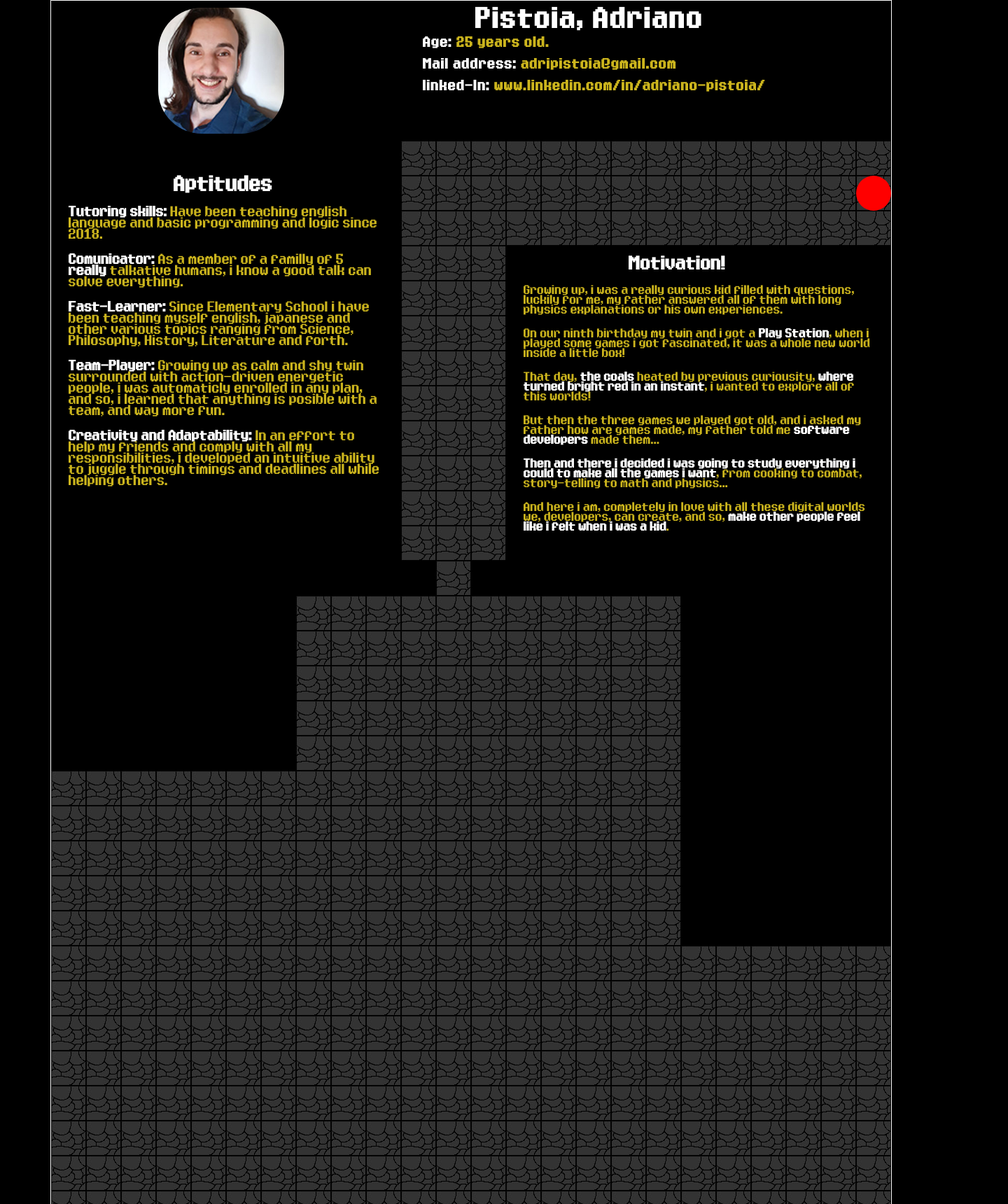
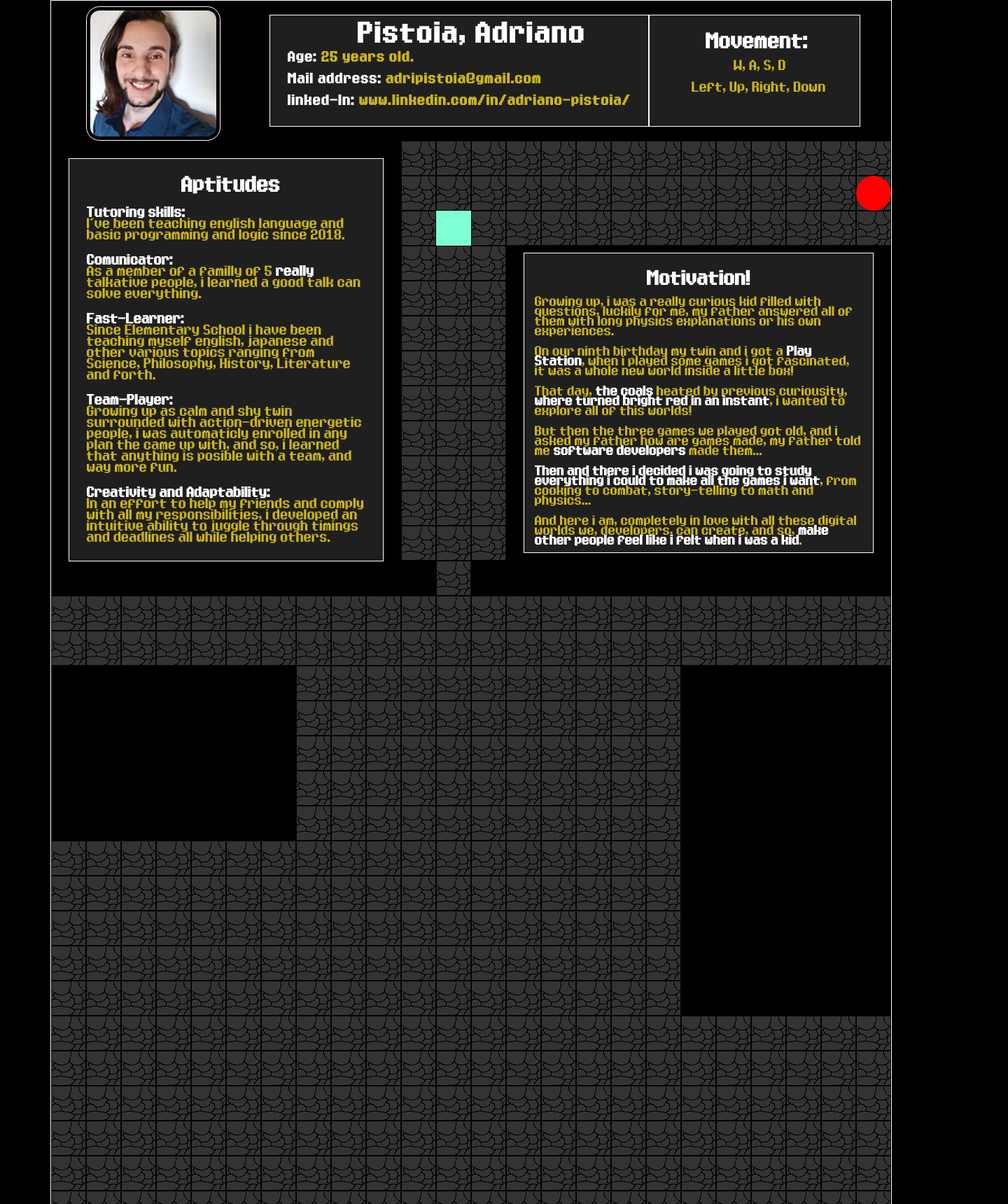
Before and after one commit to AdrianoPistoia/adrianopistoia.github.io, a PHP site: page / in a window 1440 px wide. Shown: the top 1720 px of the page at 70% size. Run offline with PHP 8.4, Linux system fonts and the light colour scheme.

Commit message:
Presentation1

```diff
--- a/CSS/index.css
+++ b/CSS/index.css
@@ -3,7 +3,7 @@
     --main-color:       #557BFF;
     --secondary-color:  #FFA300;
     --terciary-color:   #803C00;
-    --contrast-color:   #838383;
+    --contrast-color:   #1f1f1f;
     --font-color:       #CCB51D;
 }
 
@@ -34,16 +34,30 @@ html{
     background-image: url("../images/tileN5.jpg");
     visibility:     hidden;
     position:       absolute;
-    opacity:        0.3;
+    z-index:        3999999;
+    opacity:        0.6;
     height:         50px;
     width:          50px;
     left:           50px;
     top:            50px;
 }
+.torchFar{
+    background-image: url("../images/tileN4.jpg");
+}
+#checkPoint1{
+    background-color: aquamarine;
+    position:       absolute;
+    z-index:        4000000;
+    height:         50px;
+    width:          50px;
+    left:           550px;
+    top:            300px;
+}
 #player{
     background-color: red;
     border-radius:  50% 50%;
     position:       relative;
+    z-index:        4000000;
     height:         50px;
     width:          50px;
     left:           1150px;
@@ -68,30 +82,56 @@ html{
     top:            -50px;
 }
 .Header img{
-    border-radius:  35%;
-    margin-left:    150px;
-    margin-top:     7px;
-    border:         3px solid rgb(0, 0, 0) ;
+    border-radius:  10%;
+    margin-left:    50px;
+    margin-top:     8px;
+    padding:        5px;
+    border:         1px solid white;
     height:         90%;
 }
 .Header img+div{
-    padding-left:   70px;
-    /* font-family:    "consola"; */
+    background-color: var(--contrast-color);
+    margin-bottom:  20px;
+    margin-left:    70px;
+    margin-top:     20px;
+    border:         1px solid white;
 }
 .Header div>h1{
     padding-bottom: 10px;
     letter-spacing: 2px;
     padding-top:    10px;
-    padding-left:   150px;
-    margin-left:    50px;
+    margin-left:    125px;
     align-self:     flex-start;
+}
+.Tuto{
+    background-color: var(--contrast-color);
+    margin-bottom:  20px;
+    padding-left:   25px;
+    padding-top:    25px;
+    margin-top:     20px;
+    position:       relative;
+    border:         1px solid white;
+    width:          275px;
+}
+.Tuto h2{
+    padding-left:   55px;
+    position:       relative;
+}
+.Tuto p{
+    position:       relative;
+    left:           95px;
+    top:            15px;
+}
+.Tuto p+p{
+    padding-top:    15px;
+    left:           35px;
 }
 .Header div>h1+ul{
     list-style-type:none;
     text-decoration:none;
     letter-spacing: 1px;
-    padding-left:   75px;
-    margin-left:    50px;
+    margin-right:   25px;
+    margin-left:    25px;
 }
 .Header div>h1+ul>li{
     padding-bottom: 15px;
@@ -105,6 +145,14 @@ html{
     width:          100%;
     top:            -50px;
 }
+/* #screen1{
+    position: absolute;
+    width: 1200px;
+    height: 650px;
+    background-color: black;
+    z-index: 1000;
+    top: 200px;
+} */
 .blockRight{
     background-color:black;
     font-size:      15px;
@@ -114,14 +162,21 @@ html{
     left:           50px;
     top:            150px;
 }
+.blockRight div{
+    background-color: var(--contrast-color);
+    padding-bottom: 10px;
+    border:         1px solid white;
+    margin:         10px 25px 10px 25px;
+}
 .blockRight h2{
+    padding-top:    10px;
     position:       relative;
     left:           175px;
 }
 .blockRight p{
-    padding-right:  25px;
-    padding-left:   25px;
-    padding-top:    20px;
+    padding-right:  15px;
+    padding-left:   15px;
+    padding-top:    15px;
 }
 .puertaDer{
     background-color: black;
@@ -141,16 +196,28 @@ html{
 }
 .Aptitudes{
     background-color: black;
-    padding-top:    50px;
+    padding-top:    25px;
     min-height:     500px;
     min-width:      500px;
     max-width:      500px;
     position:       relative;
     left:           0px;
 }
+.Aptitudes div{
+    background-color: var(--contrast-color);
+    padding-bottom: 25px;
+    margin-bottom:  25px;
+    padding-right:  25px;
+    padding-left:   25px;
+    margin-right:   25px;
+    padding-top:    25px;
+    margin-left:    25px;
+    border:         1px solid white;
+
+}
 .Aptitudes h2{
     position:       relative;
-    left:           175px;
+    left:           135px;
 }
 .boldenThis{
     font-weight:    bolder;
@@ -160,12 +227,10 @@ html{
     margin-top:     15px;
     color:          white;
 }
-.font14{
+/* .font14{
     font-size:      14px;
-}
+} */
 .Aptitudes p{
-    padding-right:  25px;
-    padding-left:   25px;
     padding-top:    20px;
 }
 .parte2{
@@ -177,7 +242,7 @@ html{
     position:       relative;
     height:         250px;
     width:          350px;
-    top:            -50px;
+    top:            50px;
 }
 .P2bloqueIzqDown{
     background-color: black;
@@ -185,5 +250,5 @@ html{
     height:         500px;
     width:          300px;
     left:           550px;
-    top:            -50px;
+    top:            50px;
 }
--- a/index.html
+++ b/index.html
@@ -9,7 +9,7 @@
 </head>
 <body>
     <div id="game">
-        <torch id="t1" class="torch"></torch>
+        <!-- <torch id="t1" class="torch"></torch>
         <torch id="t2" class="torch"></torch>
         <torch id="t3" class="torch"></torch>
         <torch id="t4" class="torch"></torch>
@@ -21,7 +21,10 @@
         <torch id="t10" class="torch"></torch>
         <torch id="t11" class="torch"></torch>
         <torch id="t12" class="torch"></torch>
-        <torch id="t13" class="torch"></torch>
+        <torch id="t13" class="torch"></torch> -->
+        <!-- <torch id="" class="torch torchFar"></torch>    -->
+
+
         <div id="player"></div>
         <div id="b1" class="Header block">
             <img src="./images/Yop.jpg" alt="picture of myself / Adriano Pistoia">
@@ -33,21 +36,27 @@
                     <li><span class="boldenThis">linked-In:</span> www.linkedin.com/in/adriano-pistoia/</li>
                 </ul>
             </div>
+            <div class="Tuto">
+                <h2><span class="boldenThis">Movement:</span></h3>
+                <p> W, A, S, D </p>
+                <p> Left, Up, Right, Down</p>
+            </div>
         </div>
         <div class="part1">
             <div class="Aptitudes">
+                <div>
                     <h2 class="boldenThis">Aptitudes</h2>
-                <p><span class="boldenThis">Tutoring skills:</span> Have been teaching english language and basic programming and logic since 2018.</p>
-                <p><span class="boldenThis">Comunicator:</span> As a member of a familly of 5<span class="boldenThis"> really </span>talkative humans, i know a good talk can solve everything.</p>
-                <p><span class="boldenThis">Fast-Learner:</span> Since Elementary School i have been teaching myself english, japanese and other various topics ranging from Science, Philosophy, History, Literature and forth.</p>
-                <p><span class="boldenThis">Team-Player:</span> Growing up as calm and shy twin surrounded with action-driven energetic people, i was automaticly enrolled in any plan, and so, i learned that anything is posible with a team, and way more fun.</p>
-                <p><span class="boldenThis">Creativity and Adaptability:</span> In an effort to help my friends and comply with all my responsibilities, i developed an intuitive ability to juggle through timings and deadlines all while helping others.</p>
-
+                    <p><span class="boldenThis">Tutoring skills:</span><br> I´ve been teaching english language and basic programming and logic since 2018.</p>
+                    <p><span class="boldenThis">Comunicator:</span><br> As a member of a familly of 5<span class="boldenThis"> really </span>talkative people, i learned a good talk can solve everything.</p>
+                    <p><span class="boldenThis">Fast-Learner:</span><br> Since Elementary School i have been teaching myself english, japanese and other various topics ranging from Science, Philosophy, History, Literature and forth.</p>
+                    <p><span class="boldenThis">Team-Player:</span><br> Growing up as calm and shy twin surrounded with action-driven energetic people, i was automaticly enrolled in any plan the came up with, and so, i learned that anything is posible with a team, and way more fun.</p>
+                    <p><span class="boldenThis">Creativity and Adaptability:</span><br> In an effort to help my friends and comply with all my responsibilities, i developed an intuitive ability to juggle through timings and deadlines all while helping others.</p>
+                </div>
             </div>
             <div class="puertaDer"></div>
             <div class="puertaIzq"></div>
-
             <div class="blockRight font14">
+                <div>
                     <h2>Motivation!</h2>
                     <p>Growing up, i was a really curious kid filled with questions, luckily for me, my father answered all of them with long physics explanations or his own experiences.</p>
                     <p>On our ninth birthday my twin and i got a <span class="boldenThis">Play Station</span>, when i played some games i got fascinated, it was a whole new world inside a little box!</p>
@@ -57,13 +66,13 @@
                     <p>And here i am, completely in love with all these digital worlds we, developers, can create, and so, <span class="boldenThis">make other people feel like i felt when i was a kid</span>.</p>
                 </div>
             </div>
+        </div>
         <div class="parte2">
             <div class="P2bloqueIzqUp"></div>
             <div class="P2bloqueIzqDown"></div>
-
         </div>
-
-
+        <div id="checkPoint1"></div>
+        <div id="screen1" ></div>
     </div>
     <script src ="./JS/scriptInjector.js"></script>
     <script src ="./JS/player.js"></script>
```
Also changed, not shown: JS/player.js (+80 -16 lines). Lines whose indentation alone changed are shown as unchanged.
